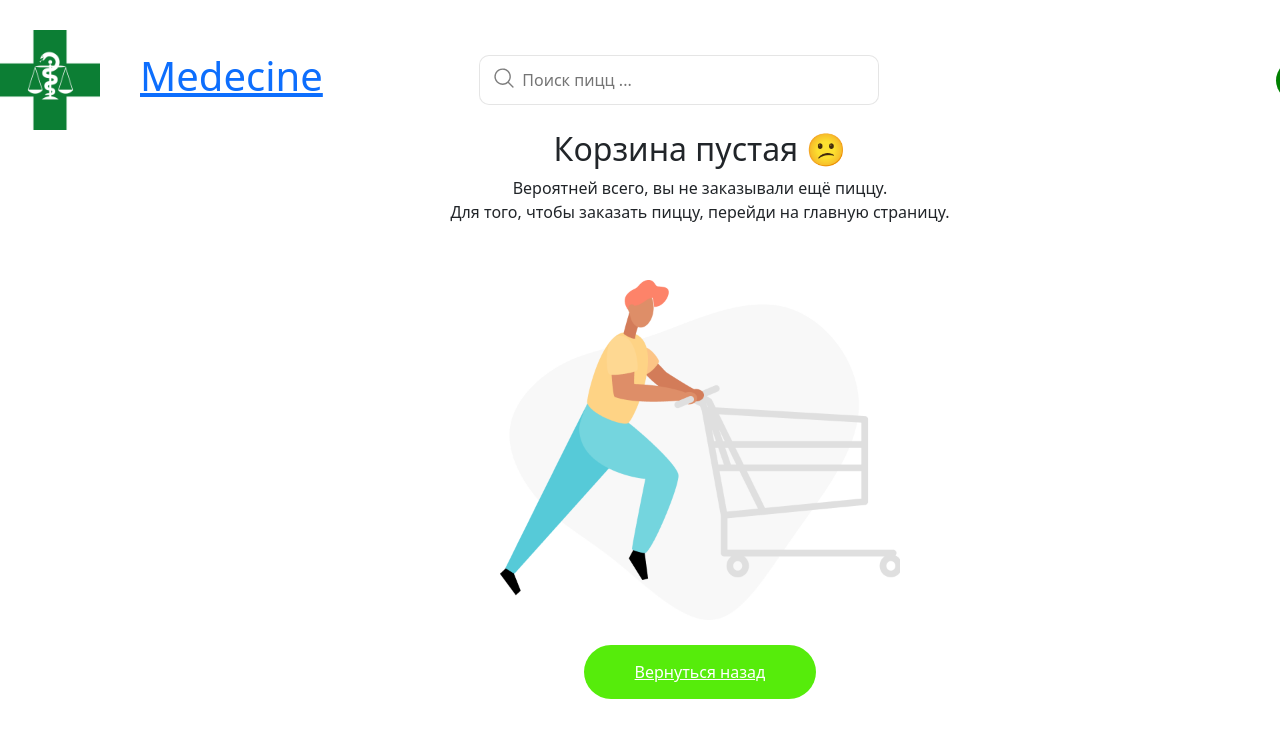
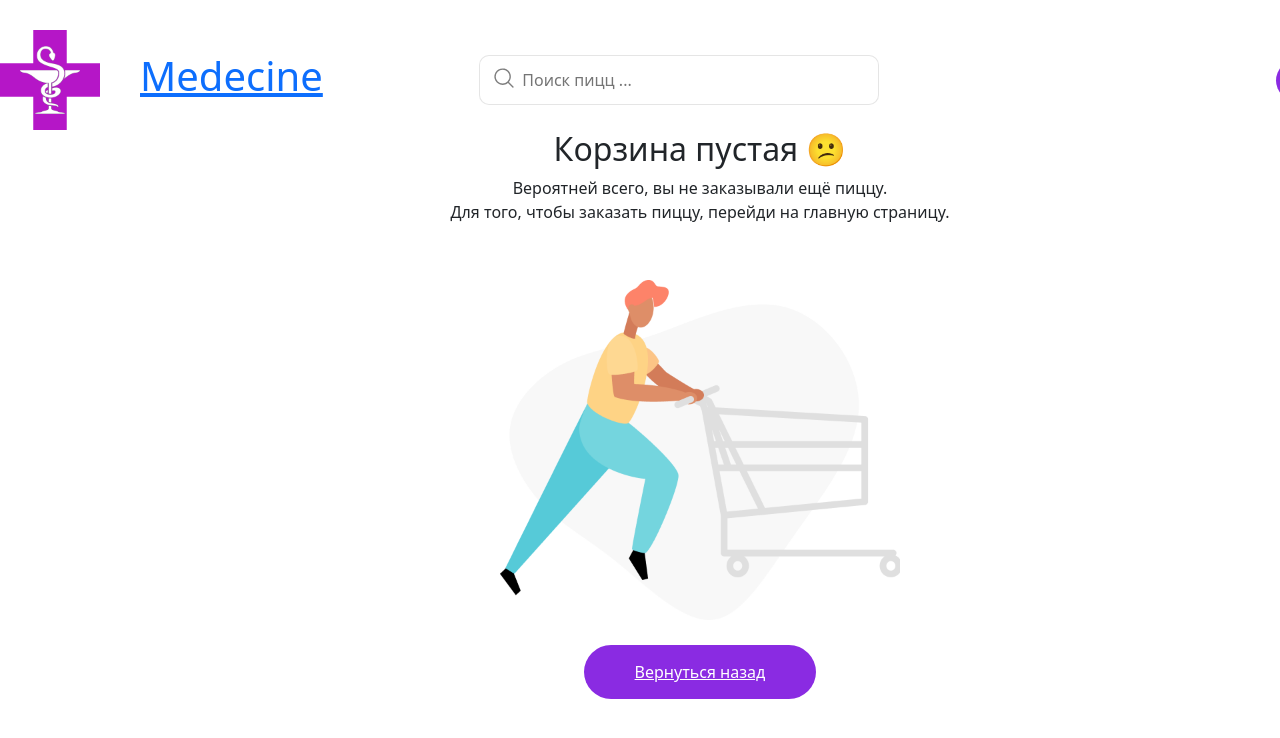
Before and after one commit to Atamazow/pharmacy_medicine, a React (Create React App) app: page /cart in a window 1280 px wide. Shown: the top 738 px of the page. Built offline with nearby package versions, Linux system fonts and the light colour scheme.

Commit message:
изменил все зеленые цвета

```diff
--- a/src/components/Header.jsx
+++ b/src/components/Header.jsx
@@ -1,6 +1,6 @@
 import React from "react";
 import "./style.css";
-import Logo from "../assets/image/Logo.png";
+import Logo from "../assets/image/log.png";
 import Search from "../pages/search/Search";
 import Cart_Icon from "../assets/icon/Cart_Icon";
 import { Link } from "react-router-dom";
--- a/src/components/style.css
+++ b/src/components/style.css
@@ -1,6 +1,7 @@
 .logoPng {
   width: 100px;
   margin-right: 40px;
+  filter: inset(1);
 }
 
 .header {
@@ -15,7 +16,7 @@
 }
 
 .cart {
-  background: green;
+  background: #8A2BE2;
   display: flex;
   align-items: center;
   padding: 3px 25px;
@@ -29,7 +30,7 @@
 }
 
 .cart:hover {
-  background: #3cdc0f;
+  background:  #991199;
   transition: 0.3s;
 }
 
--- a/src/pages/Navigation/Navigation.css
+++ b/src/pages/Navigation/Navigation.css
@@ -16,11 +16,11 @@
 
 .navigation li:hover {
     transition: .3s;
-    background-color: #0c7e34;
+    background-color:  #8A2BE2;
     color: white;
 }
 
 .actived {
-    background-color: #0c7e34;
+    background-color: #991199;
     color: white;
 }
--- a/src/scss/app.scss
+++ b/src/scss/app.scss
@@ -52,7 +52,7 @@ body {
       margin-top: 10px;
     }
     .wrapper_cart_medicine_block {
-      background-color: green;
+      background-color: #8A2BE2;
       width: 200px;
       margin: 20px auto;
       padding: 10px 50px;
@@ -114,7 +114,7 @@ body {
 
 .cart_empty {
   .button--black {
-    background-color: #56ec0b;
+    background-color:  #8A2BE2;
     color: white;
     padding: 15px 50px;
     border-radius: 30px;
```
Also changed, not shown: src/assets/image/log.png (added).
